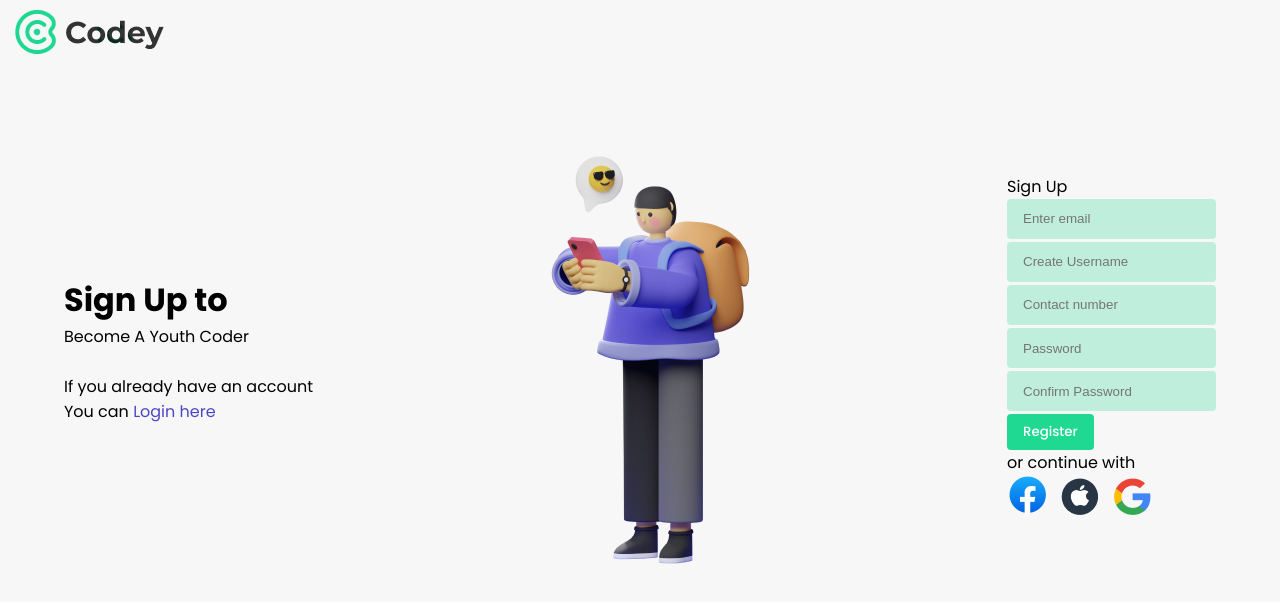
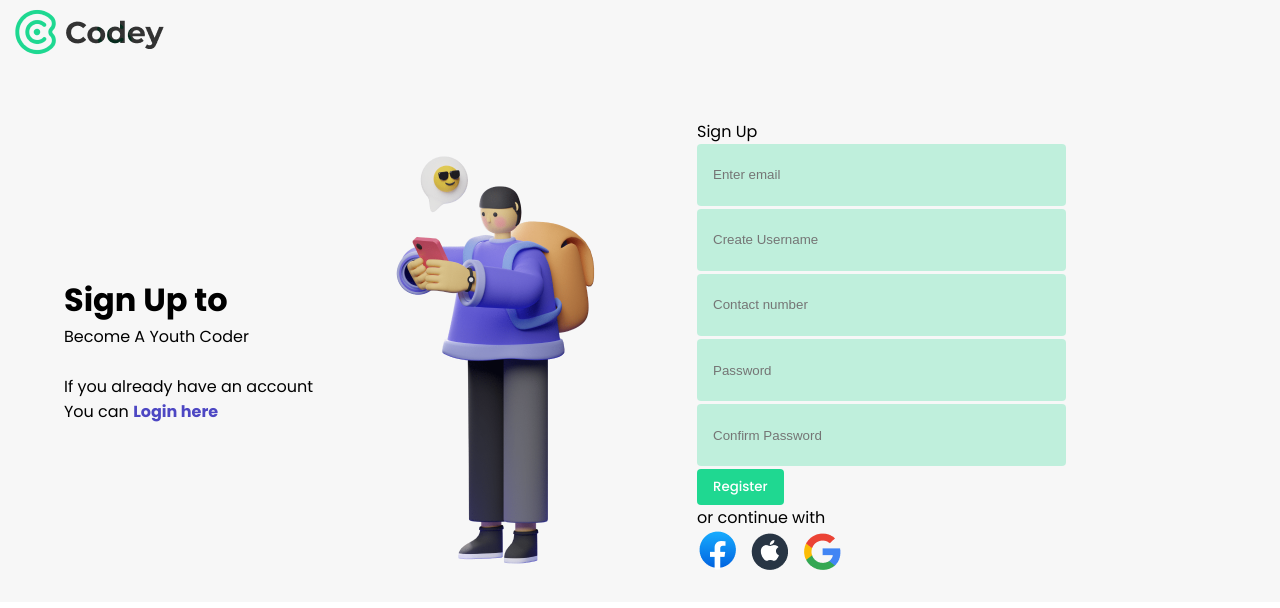
Before and after one commit to Codey-ma/frontend, a React (Create React App) app in the folder codey-site/: page /signup in a window 1280 px wide. Shown: the top 608 px of the page. Built offline with nearby package versions, Linux system fonts and the light colour scheme.

Commit message:
add files

```diff
--- a/codey-site/src/components/Signin/index.css
+++ b/codey-site/src/components/Signin/index.css
@@ -49,12 +49,8 @@
 
 /* Add styles for the #signin-form section */
 #signin-form {
-    display: flex;
-    flex-direction: row;
-    gap: 1rem;
-    height: 700px;
-    align-items: center;
-    width: 100%;
+
+    margin-right: 150px;
   }
 
   #signin-form .text-3xl {
@@ -68,8 +64,10 @@
     border: none;
     border-radius: 0.25rem;
     padding: 0.7rem 1rem;
-    width: 100%;
-    height: 2.5rem;
+    width: 369px;
+    height: 62px;
+    justify-content: center;
+    align-items: center;
     margin-bottom: 0.2rem;
   }
 
--- a/codey-site/src/components/Signup/index.css
+++ b/codey-site/src/components/Signup/index.css
@@ -21,6 +21,10 @@
     margin-left: -2px;
 }
 
+#signup-form{
+  margin-right: 150px;
+}
+
 /** signup section **/
 #signup {
     display: flex;
@@ -41,8 +45,8 @@
    border: none;
    border-radius: 0.25rem;
    padding: 0.7rem 1rem;
-   width: 100%;
-   height: 2.5rem;
+   width: 369px;
+    height: 62px;
    margin-bottom: 0.2rem;
  }
 
@@ -55,6 +59,7 @@
     font-family: 'Poppins', sans-serif;
     font-weight: 500;
     cursor: pointer;
+
   }
 
 
@@ -69,3 +74,8 @@
       color: #007bff; /* Change color on hover */
     }
 }
+
+#signup #YouCanLoginHere {
+  font-weight: bold;
+  color: #4d47c3;
+}
--- a/codey-site/src/components/Signup/index.js
+++ b/codey-site/src/components/Signup/index.js
@@ -46,7 +46,7 @@ const Signup = () => {
                 If you already have an account
               <div className="font-['Poppins']" id="YouCanLoginrHere1">
                 You can{" "}
-                 <Link to="/signup" className="font-semibold custom-link" id="YouCanLoginHere">Login here</Link>
+                 <Link to="/signin" className="font-semibold custom-link" id="YouCanLoginHere">Login here</Link>
 
               </div>
             </div>
```
